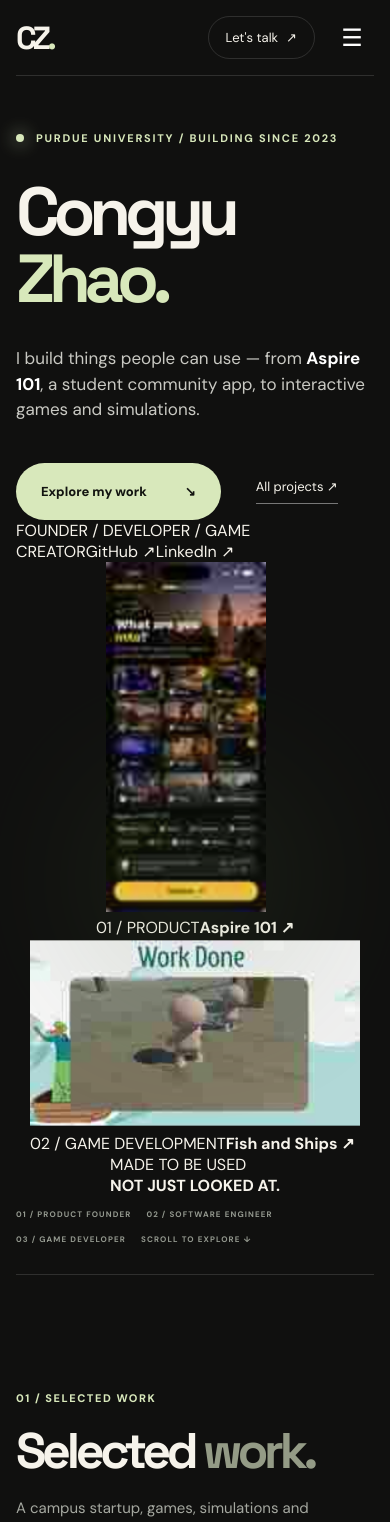
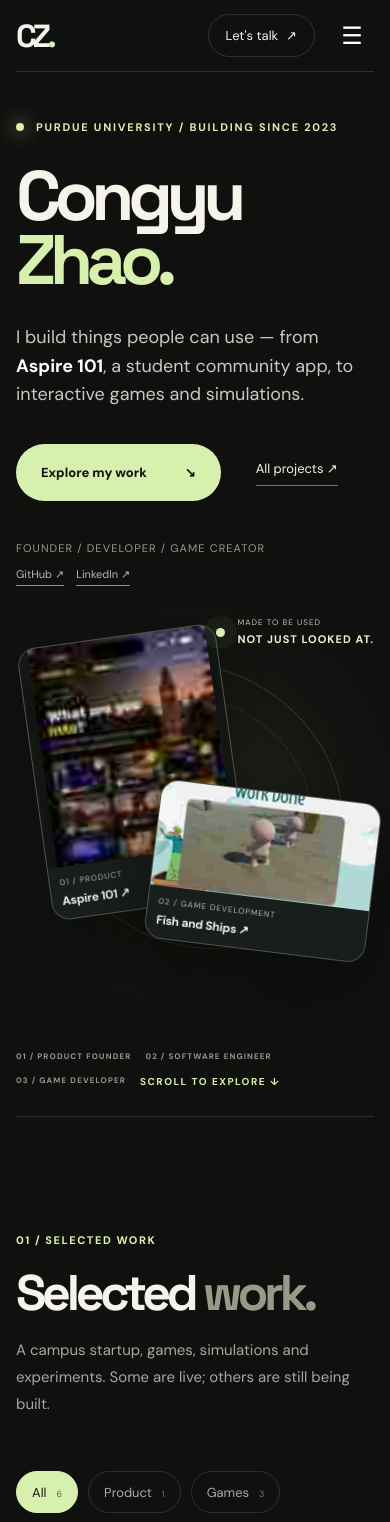
Before and after one commit to skrgulang/congyuzhao-portfolio, a Next.js app: page / in a window 390 px wide. Shown: the top 1522 px of the page. Built offline with nearby package versions, Linux system fonts and the light colour scheme.

Commit message:
Add cinematic responsive hero, pointer parallax, project hover motion and accessible scroll reveals

```diff
--- a/app/globals.css
+++ b/app/globals.css
@@ -278,3 +278,59 @@ a:focus-visible,button:focus-visible{outline:2px solid var(--lime);outline-offse
 
 .caseNext .allWorkInline{font-size:11px;letter-spacing:.12em;font-weight:600;color:#a6b7a4;vertical-align:baseline;text-decoration:underline;text-underline-offset:3px}
 .caseNext .allWorkInline:hover{color:var(--lime)}
+
+/* 2026 portfolio experience refresh — interactive work showcase */
+:root{--lime:#d8f0ae;--panel:#151917}
+html{scroll-padding-top:24px}
+.readingProgress{position:fixed;z-index:9999;top:0;left:0;right:0;height:3px;transform-origin:left center;background:var(--lime);pointer-events:none;transition:transform .12s linear}
+.newNav{backdrop-filter:blur(18px);-webkit-backdrop-filter:blur(18px);background:rgba(15,18,16,.84);position:sticky;top:0;width:min(1440px,calc(100% - 100px));height:80px}
+.newHero{min-height:min(880px,92vh);grid-template-columns:1fr 1fr;gap:20px;padding:55px 0 75px;position:relative}
+.newHero .heroIntro{z-index:3;align-self:center}
+.newHero h1{font-size:clamp(74px,9.1vw,148px);line-height:.92;margin:30px 0 30px}
+.newHero h1 em{font-style:normal;color:var(--lime)}
+.heroLead{font-size:clamp(18px,1.85vw,24px);max-width:550px;line-height:1.6}
+.heroButtons{margin-top:35px}
+.heroSocial{display:flex;align-items:center;flex-wrap:wrap;gap:20px;margin-top:70px;font-size:11px;color:#b3bcb0}
+.heroSocial span{letter-spacing:.1em;margin-right:auto;color:#8f9c8d}
+.heroSocial a{border-bottom:1px solid #899484;padding-bottom:4px;white-space:nowrap}
+.heroSocial a:hover{color:var(--lime)}
+.heroArtwork.interactiveShowcase{position:relative;min-height:590px;background:transparent;isolation:isolate;perspective:950px;transform-style:preserve-3d}
+.heroArtwork.interactiveShowcase:before{content:"";position:absolute;width:75%;aspect-ratio:1;border-radius:50%;filter:blur(70px);background:radial-gradient(circle,#9ebd5965,transparent 70%);opacity:.8}
+.showcaseOrbit{position:absolute;inset:14% 7%;border:1px solid rgba(209,233,183,.15);border-radius:48% 52% 48% 52%;transform:rotate(28deg)}
+.showcaseOrbit:after{content:"";position:absolute;inset:11%;border:1px dashed rgba(255,255,255,.12);border-radius:50%}
+.showcaseCard{display:flex;flex-direction:column;position:absolute;overflow:hidden;background:#202520;border:1px solid rgba(229,243,218,.23);box-shadow:0 28px 75px rgba(0,0,0,.45);border-radius:18px;transition:transform .35s cubic-bezier(.2,.8,.2,1),border-color .25s,box-shadow .25s;will-change:transform}
+.showcaseCard:hover{border-color:var(--lime);box-shadow:0 40px 85px rgba(0,0,0,.62)}
+.showcaseCardMain{width:54%;height:72%;left:10%;top:5%;transform:translate3d(calc(var(--px,0)*-16px),calc(var(--py,0)*-16px),0) rotate(-8deg)}
+.showcaseCardMain:hover{transform:translate3d(calc(var(--px,0)*-16px),calc(var(--py,0)*-16px - 10px),0) rotate(-5deg) scale(1.02)}
+.showcaseCardSide{width:55%;height:41%;right:1%;bottom:12%;transform:translate3d(calc(var(--px,0)*23px),calc(var(--py,0)*20px),0) rotate(7deg)}
+.showcaseCardSide:hover{transform:translate3d(calc(var(--px,0)*23px),calc(var(--py,0)*20px - 10px),0) rotate(3deg) scale(1.03)}
+.showcaseImage{flex:1;min-height:0;overflow:hidden;display:grid;place-items:center;background:radial-gradient(circle at center,#8a783c4a,#171c19 70%)}
+.aspireShowcaseImage img{height:113%;max-width:90%;width:auto;object-fit:contain;filter:drop-shadow(0 15px 18px #000a)}
+.showcaseCardSide>img{width:100%;min-height:0;flex:1;object-fit:cover}
+.showcaseCardCaption{display:flex;flex-direction:column;gap:6px;padding:14px 17px;background:#181e1b}
+.showcaseCardCaption span{font-size:9px;letter-spacing:.12em;color:#b4bdac}
+.showcaseCardCaption strong{font-size:17px;letter-spacing:-.02em}
+.showcaseNote{position:absolute;top:4%;right:2%;display:flex;align-items:center;gap:12px;line-height:1.7;font-size:10px;letter-spacing:.13em;color:#bbc7b7}
+.showcaseNote strong{color:#e5f6d5;font-size:11px}
+.showcasePulse{width:9px;height:9px;border-radius:50%;background:var(--lime);box-shadow:0 0 0 7px rgba(216,240,174,.1);animation:showcasePulse 3s ease-in-out infinite}
+@keyframes showcasePulse{50%{box-shadow:0 0 0 15px rgba(216,240,174,0)}}
+.heroIndex{bottom:28px}
+.heroIndex>a{margin-left:auto;font-size:10px;color:var(--lime);letter-spacing:.15em}
+.reveal-on-scroll{opacity:0;transform:translateY(28px);transition:opacity .65s ease,transform .65s cubic-bezier(.25,.75,.2,1)}
+.reveal-on-scroll.is-visible{opacity:1;transform:translateY(0)}
+.newProject.reveal-on-scroll{transition:opacity .65s ease,transform .65s cubic-bezier(.25,.75,.2,1),border-color .25s,box-shadow .25s}
+.newProject.reveal-on-scroll.is-visible:hover{transform:translateY(-6px);border-color:rgba(216,240,174,.55);box-shadow:0 28px 75px #0005}
+.projectArt{height:275px}
+.projectScreenshot{filter:saturate(1.02)}
+.newProject.tone-blue .projectArt{background:#1b2b2b}
+.newProject .projectArt{overflow:hidden}
+.newProject .projectScreenshot,.newProject .aspirePreview img{transition:transform .6s cubic-bezier(.2,.8,.2,1)}
+.newProject:hover .projectScreenshot{transform:scale(1.055)}
+.newProject:hover .aspirePreview img{transform:rotate(-5deg) scale(1.075)}
+.newProject .projectSymbol{transition:transform .5s ease}
+.newProject:hover .projectSymbol{transform:rotate(-10deg) scale(1.08)}
+.newProjectLink:focus-visible,.showcaseCard:focus-visible,.heroButtons a:focus-visible{outline:2px solid var(--lime);outline-offset:4px}
+@media(max-width:1100px){.newNav{width:calc(100% - 48px)}.newHero{grid-template-columns:1fr 1fr;min-height:730px}.heroArtwork.interactiveShowcase{min-height:480px}.showcaseCardCaption strong{font-size:14px}.heroSocial{margin-top:45px}}
+@media(max-width:850px){.newHero{grid-template-columns:1fr;min-height:0;padding:65px 0 95px}.heroArtwork.interactiveShowcase{grid-row:2;min-height:510px;width:min(660px,100%);margin:10px auto 25px}.newHero h1{font-size:clamp(90px,15vw,130px)}.heroIndex{flex-wrap:wrap;gap:14px}.heroIndex>a{margin-left:0}.heroSocial{margin-top:40px}}
+@media(max-width:650px){.newNav{width:calc(100% - 32px);height:72px}.newHero{padding-top:48px}.newHero h1{font-size:clamp(70px,17vw,100px)}.heroArtwork.interactiveShowcase{min-height:380px}.showcaseCardMain{left:5%;width:56%;height:72%}.showcaseCardSide{right:0;width:62%;height:42%}.showcaseNote{right:0;top:0;font-size:8px}.showcaseCardCaption{padding:10px}.showcaseCardCaption strong{font-size:12px}.showcaseCardCaption span{font-size:8px}.heroSocial{gap:12px}.heroSocial span{flex-basis:100%}.heroIndex{font-size:8px}.projectArt{height:230px}}
+@media(prefers-reduced-motion:reduce){.readingProgress,.reveal-on-scroll,.showcaseCard,.showcasePulse,.projectScreenshot{transition:none!important;animation:none!important}.reveal-on-scroll{opacity:1!important;transform:none!important}.showcaseCardMain{transform:rotate(-8deg)!important}.showcaseCardSide{transform:rotate(7deg)!important}}
```
